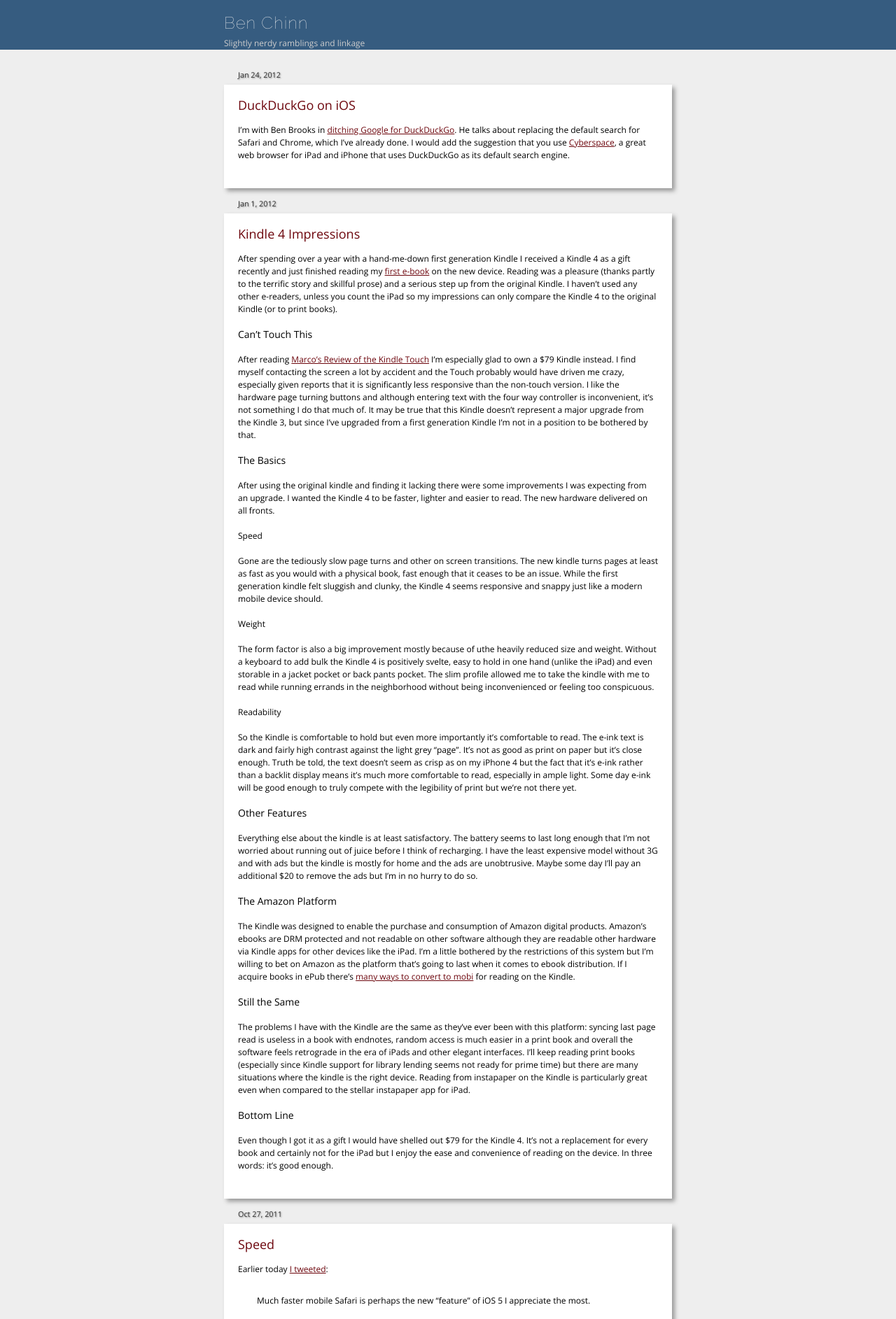
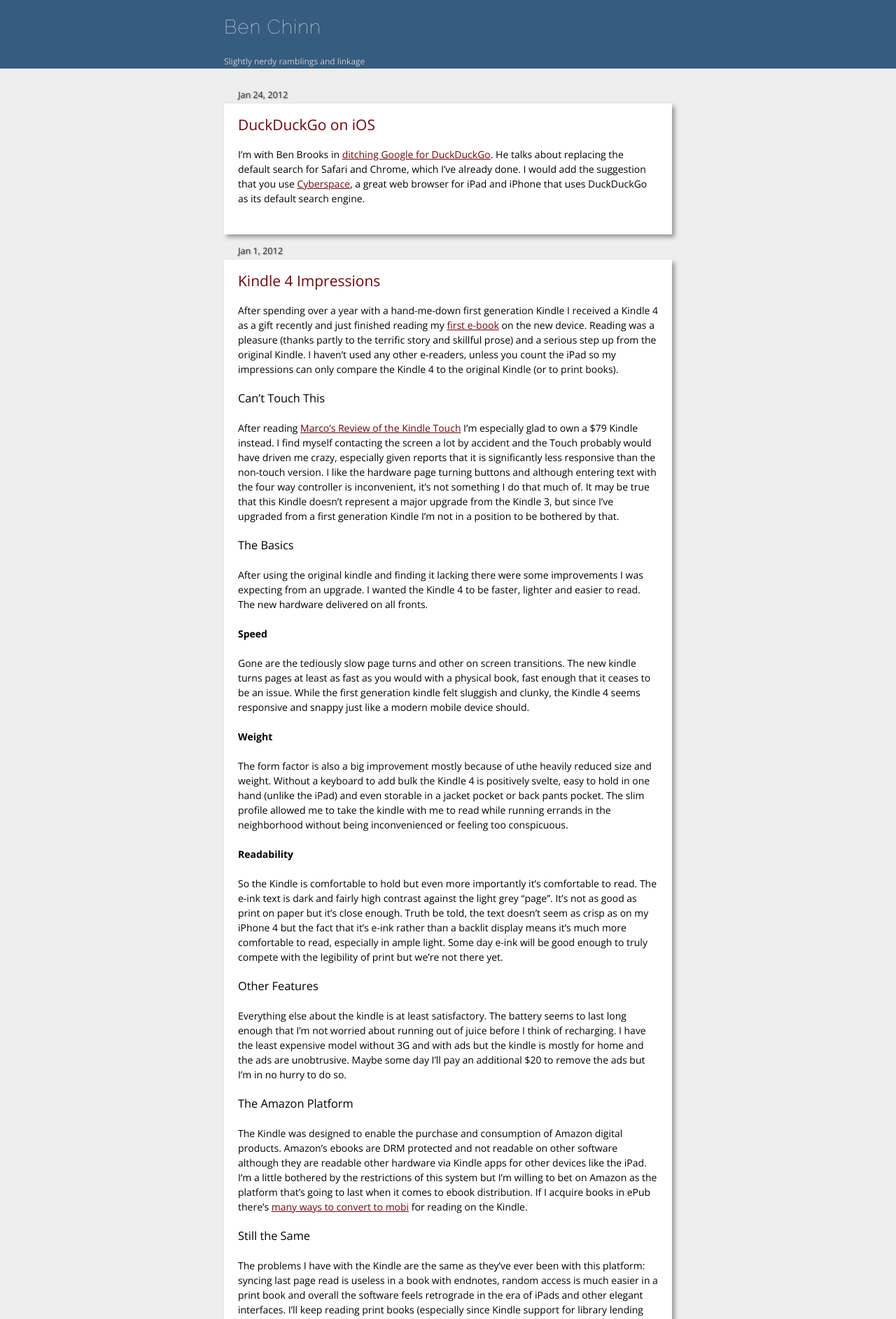
Before and after one commit to thechinnster/thechinnster.github.com, a Jekyll site: the page built from index.html, in a window 1280 px wide. Shown: the top 1885 px of the page at 70% size. Built offline with Jekyll 4.4.1, drawn with Linux system fonts in a browser that asks for light colours; the list of posts is cut into pages by our own code.

Commit message:
Style changes to headers

```diff
--- a/stylesheets/css/style.css
+++ b/stylesheets/css/style.css
@@ -2,6 +2,7 @@
 body {
   background-color: #eee;
   margin: 0;
+  font-size: 14px;
   font-family: 'Open Sans', 'Lucida Grande', 'Lucida Sans', Verdana, sans-serif;
 }
 div#container {
@@ -99,20 +100,22 @@
   font-family: 'Raleway', Verdana, sans-serif;
   width: 640px;
   letter-spacing: 1px;
-  margin: 0 auto;
   font-weight: normal;
 }
-h1 a {
+#site-title a {
   font-weight: normal;
   color: #eee;
   display: block;
   text-decoration: none;
   margin-bottom: 5px;
 }
-h2, h3, h4 {
+h2,
+h3 {
   font-weight: normal;
 }
-h1 a, h2 a, h3 a {
+h1 a,
+h2 a,
+h3 a {
   text-decoration: none;
   font-weight: normal;
 }
```
